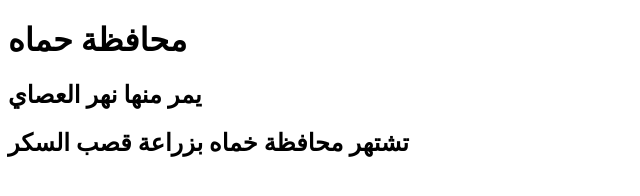
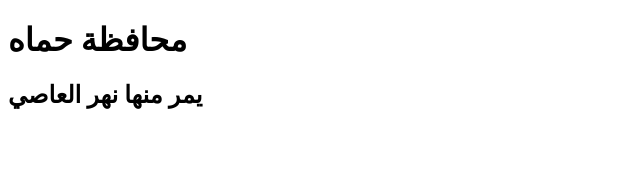
Before and after one commit to eng-abdalrhman/syria.html, a plain HTML site: page hmah.html in a window 1280 px wide. Shown: the whole page, without its empty margins (0-640 px from the left). Drawn offline with Linux system fonts and the light colour scheme.

Commit message:
Update hmah.html

```diff
--- a/hmah.html
+++ b/hmah.html
@@ -7,7 +7,7 @@
 </head>
 <body>
     <h1>محافظة حماه</h1>
-    <h2>يمر منها نهر العصاي </h2>
-    <h2>تشتهر محافظة خماه بزراعة قصب السكر </h2>
+    <h2>يمر منها نهر العاصي </h2>
+
 </body>
 </html>
```
